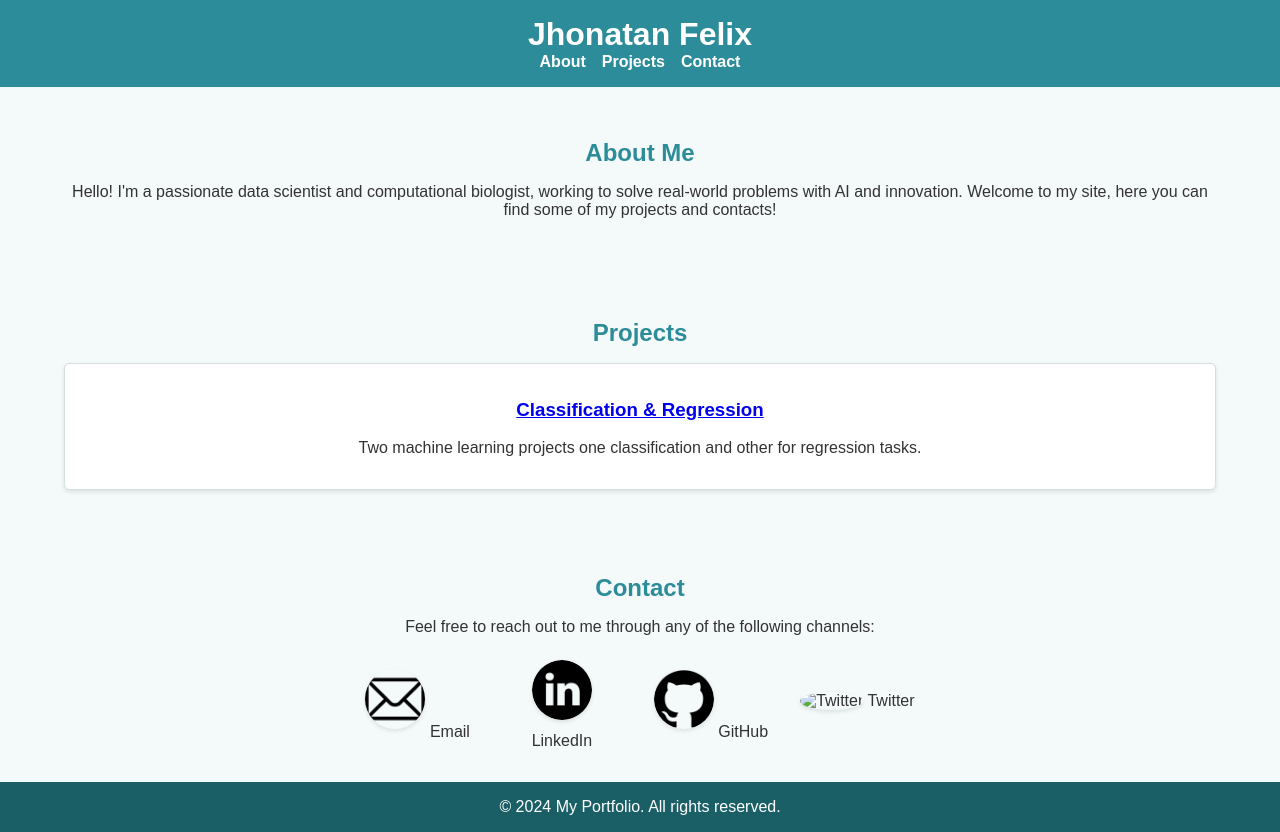
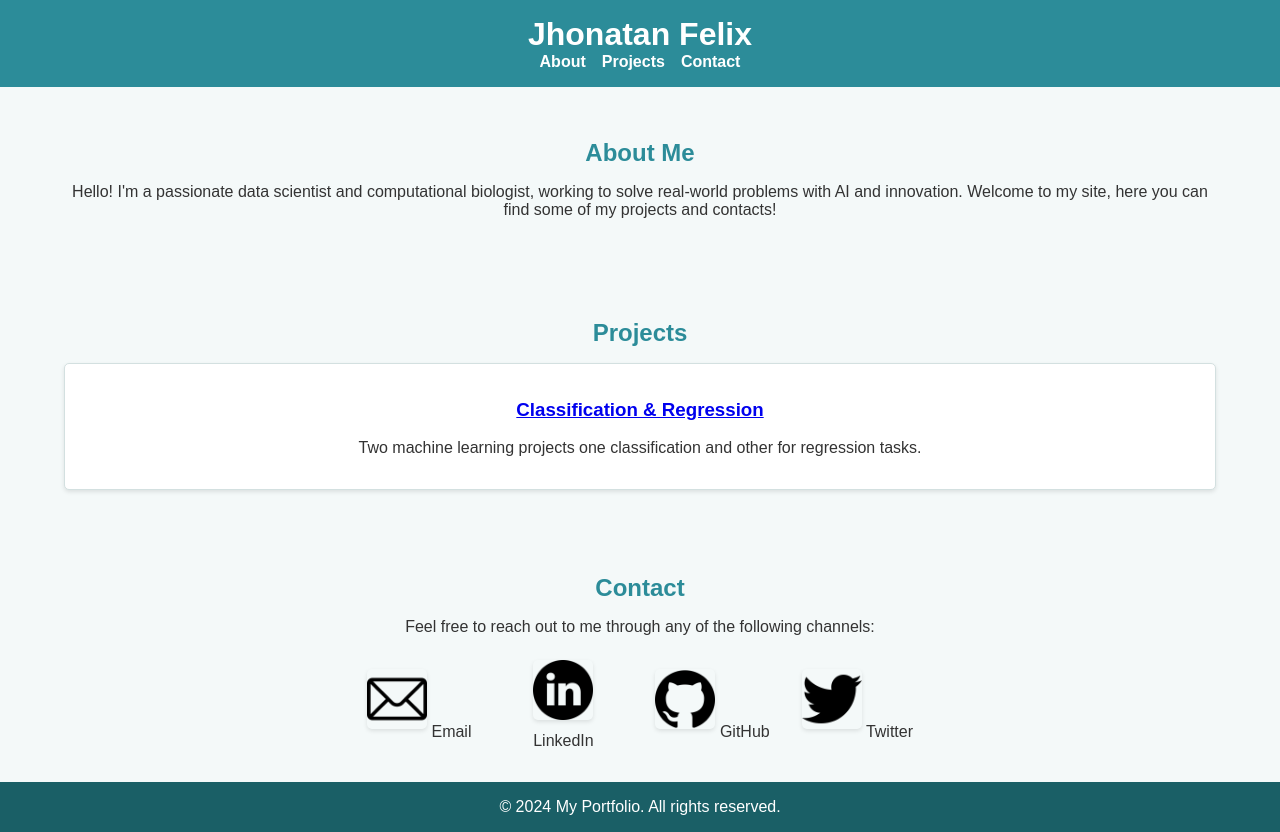
Before and after one commit to JhonatanFelix/JhonatanFelix.github.io, a plain HTML site: page index.html in a window 1280 px wide. Drawn offline with Linux system fonts and the light colour scheme.

Commit message:
fixed the icons

```diff
--- a/index.html
+++ b/index.html
@@ -90,7 +90,7 @@
             <!-- Twitter -->
             <div class="contact-item">
                 <a href="https://twitter.com" target="_blank">
-                    <img src="twitter.png" alt="Twitter" class="icon">
+                    <img src="img/twitter.png" alt="Twitter" class="icon">
                     <span>Twitter</span>
                 </a>
             </div>
--- a/styles.css
+++ b/styles.css
@@ -122,12 +122,15 @@ footer p {
     width: 60px; /* Define o tamanho das imagens */
     height: 60px; /* Mantém a proporção */
     margin-bottom: 0.5rem;
-    border-radius: 50%;
-    object-fit: cover; /* Garante que as imagens fiquem dentro do círculo */
+    object-fit: cover; /* Garante que as imagens não fiquem distorcidas */
     box-shadow: 0 2px 4px rgba(0, 0, 0, 0.1);
     transition: transform 0.3s ease;
+
+    /* Remove o formato circular */
+    border-radius: 5px; /* Bordas ligeiramente arredondadas para um estilo suave */
 }
 
+/* Hover Effect */
 .contact-item a:hover .icon {
     transform: scale(1.1);
 }
```
